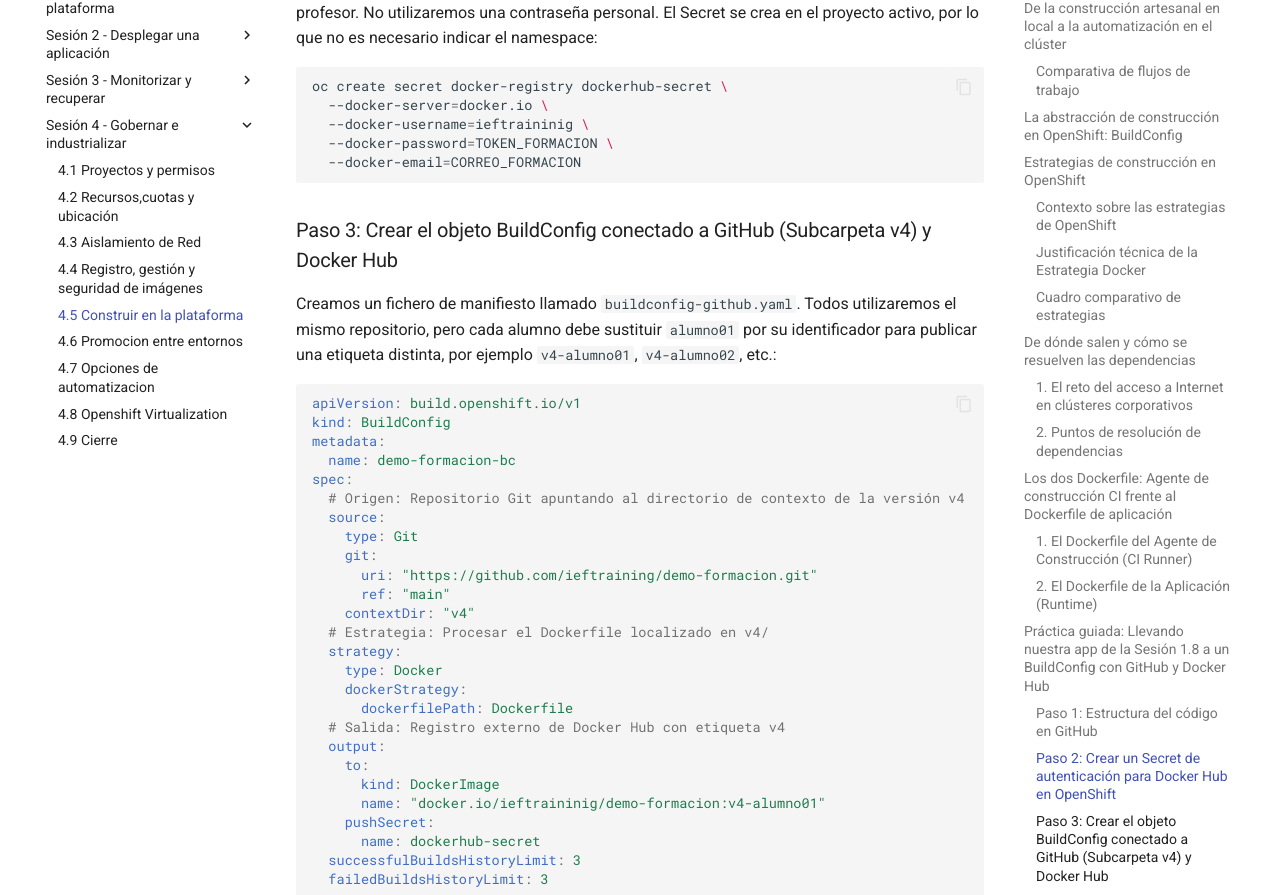
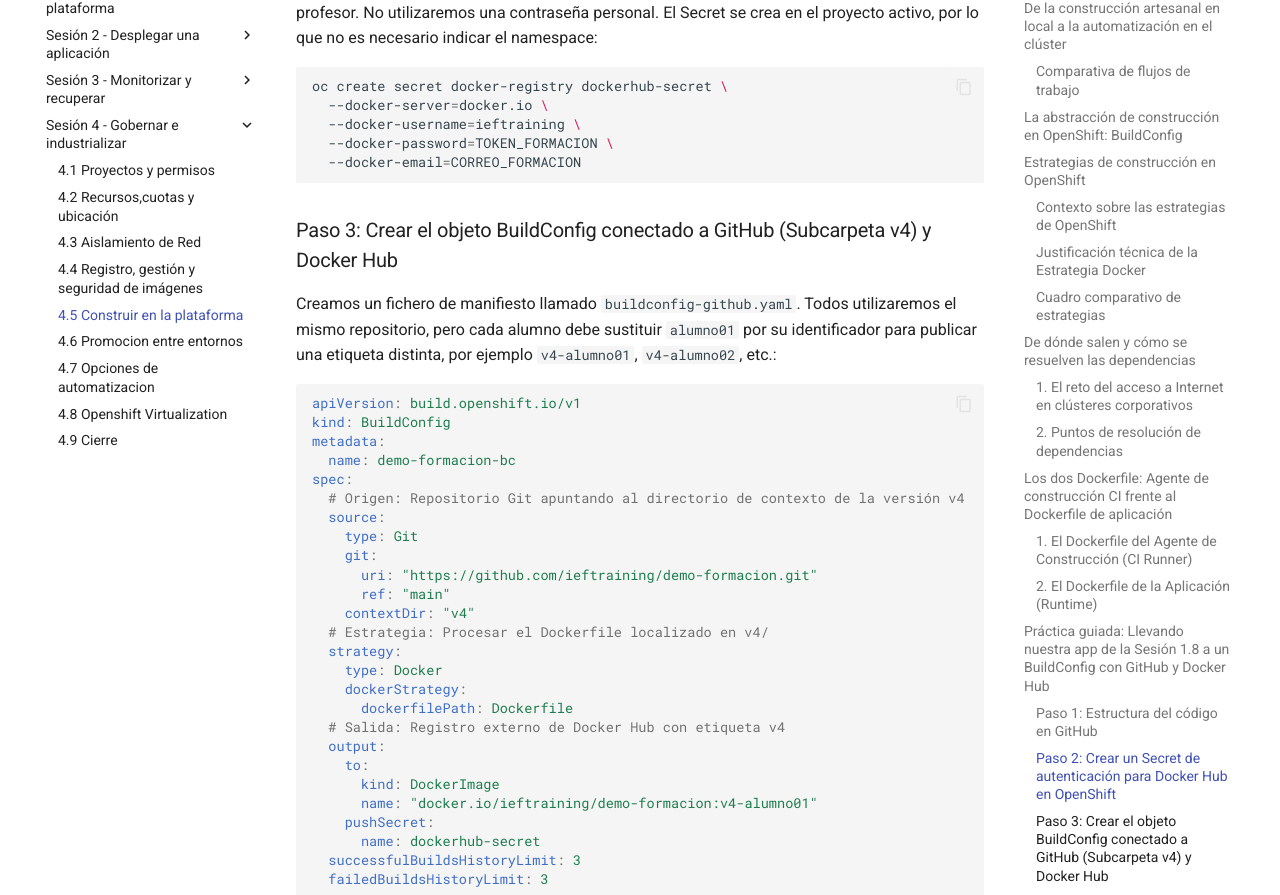
Before and after one commit to ieftraining/curso-openshift, an MkDocs documentation site: the page built from docs/sesion4/4.5 Construir en la plataforma.md, in a window 1280 px wide and 1400 px high, scrolled down 7940 px. Shown: the part 145-1040 px from the top of the window. Built offline with MkDocs 1.6.1 and Material for MkDocs 9.7.7, drawn with Linux system fonts in a browser that asks for light colours; some of the changed text lies outside the part shown.

Commit message:
Add files via upload

````diff
--- a/docs/sesion4/4.5 Construir en la plataforma.md
+++ b/docs/sesion4/4.5 Construir en la plataforma.md
@@ -229,7 +229,7 @@ Para que OpenShift pueda realizar el `push` de la nueva imagen al repositorio de
 ```bash
 oc create secret docker-registry dockerhub-secret \
   --docker-server=docker.io \
-  --docker-username=ieftraininig \
+  --docker-username=ieftraining \
   --docker-password=TOKEN_FORMACION \
   --docker-email=CORREO_FORMACION
 ```
@@ -260,7 +260,7 @@ spec:
   output:
     to:
       kind: DockerImage
-      name: "docker.io/ieftraininig/demo-formacion:v4-alumno01"
+      name: "docker.io/ieftraining/demo-formacion:v4-alumno01"
     pushSecret:
       name: dockerhub-secret
   successfulBuildsHistoryLimit: 3
@@ -295,7 +295,7 @@ El parámetro `--follow` nos mostrará en tiempo real los logs del *Build Pod*,
 En lugar de crear un recurso nuevo con `oc new-app`, actualizamos nuestro `Deployment` existente (desplegado previamente con la `v3`) para que pase a utilizar de forma transparente la nueva imagen `v4` construida por la plataforma:
 
 ```bash
-oc set image deployment/demo-formacion *=docker.io/ieftraininig/demo-formacion:v4-alumno01
+oc set image deployment/demo-formacion *=docker.io/ieftraining/demo-formacion:v4-alumno01
 ```
 
 A continuación, anotamos en Kubernetes la causa del cambio para mantener la trazabilidad e historial de revisiones del despliegue:
````
